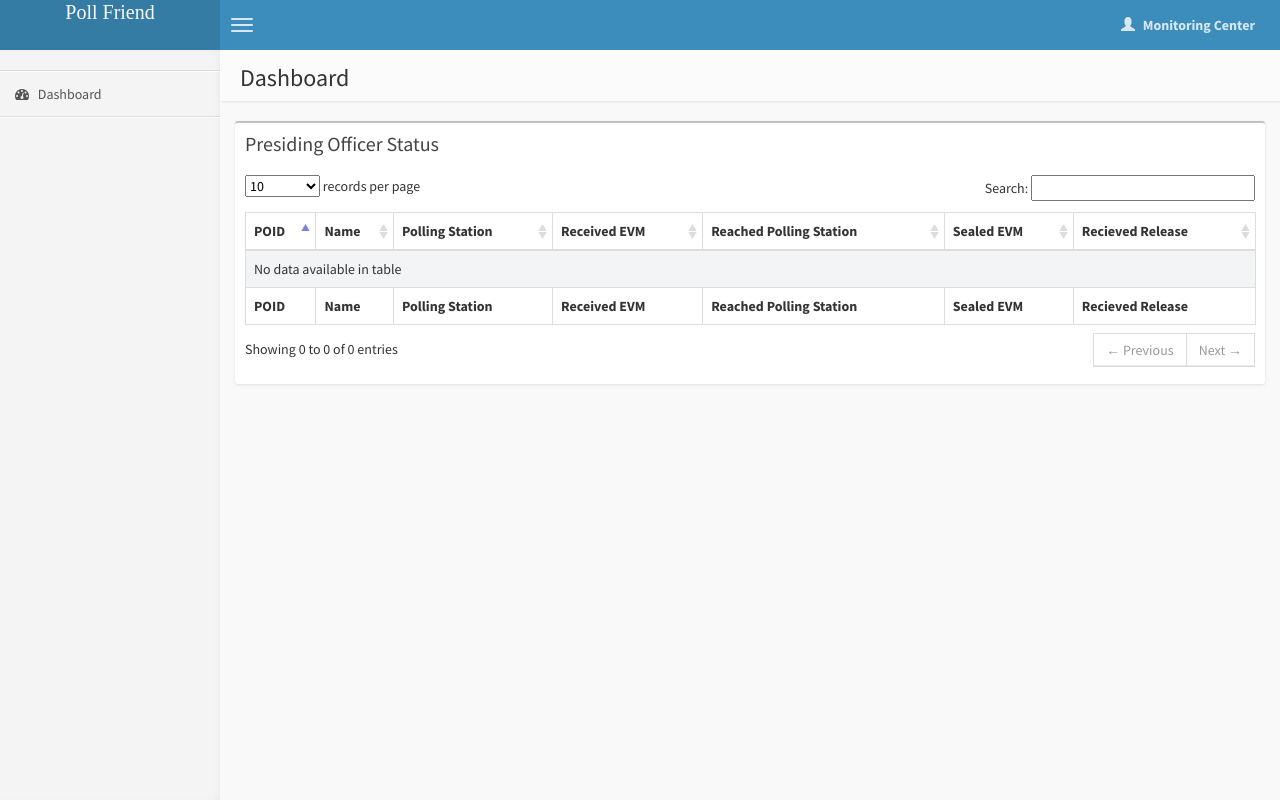
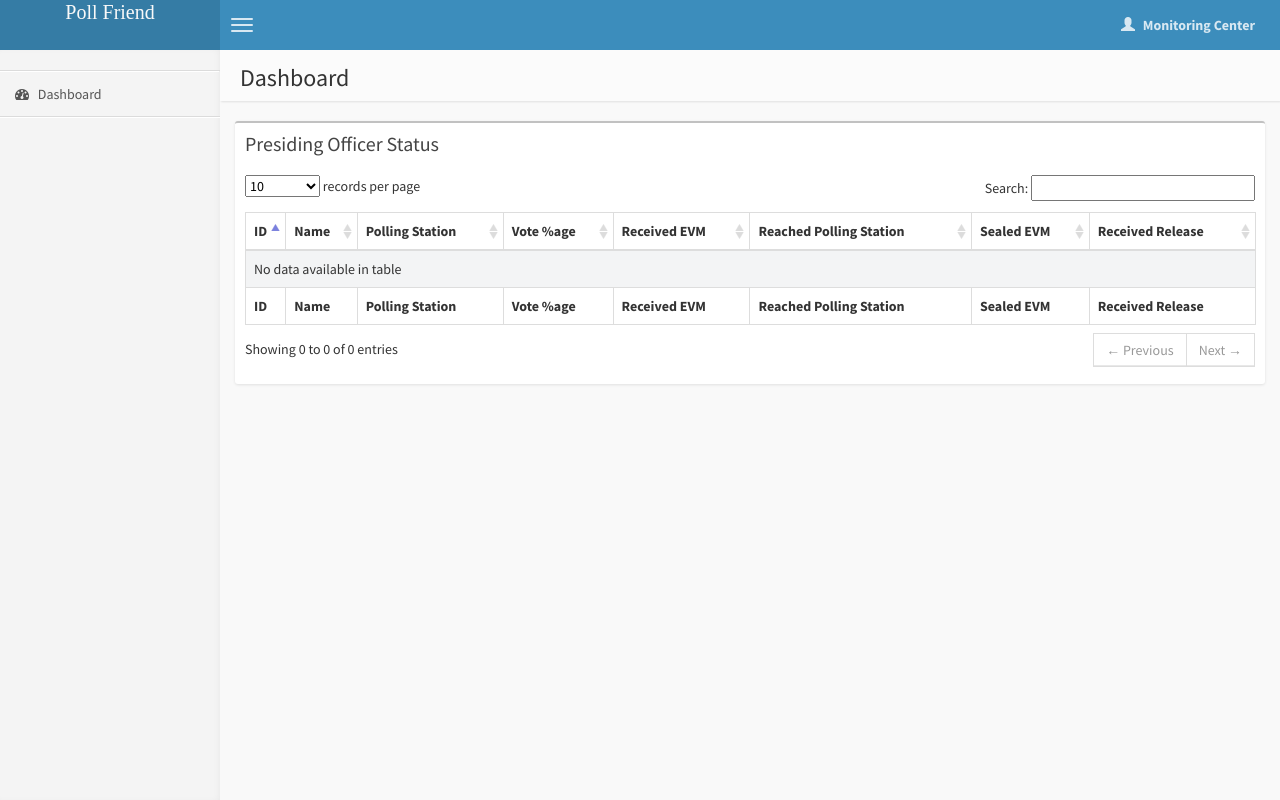
Before and after one commit to shivamneeraj23/PollFriend-Backend, a Django app: page /home/ in a window 1280 px wide. Run offline with Django 3.2, Linux system fonts and the light colour scheme; data that the repository does not hold is empty; some libraries are stand-ins or nearby versions; some web fonts are replaced.

Commit message:
Vote %age in Dashboard! and Handled if no one has yet voted!

```diff
--- a/main/templatetags/main_extras.py
+++ b/main/templatetags/main_extras.py
@@ -7,6 +7,8 @@ register = template.Library()
 @register.simple_tag
 def current_vote_percentage(polling_station):
 	pu = PollUpdate.objects.order_by('-timestamp').filter(polling_station=polling_station)
-	pu = pu[0]
-	percentage = (pu.current_votes * 100)/polling_station.total_voters
+	percentage = 0
+	if len(pu) > 0:
+		pu = pu[0]
+		percentage = (pu.current_votes * 100)/polling_station.total_voters
 	return percentage
--- a/templates/dashboard.html
+++ b/templates/dashboard.html
@@ -1,6 +1,6 @@
 {% extends 'base.html' %}
 {% load staticfiles %}
-
+{% load main_extras %}
 {% block title %} Dashboard {% endblock %}
 
 {% block main_page %}
@@ -23,13 +23,14 @@
                         <table id="example1" class="table table-bordered table-striped">
                             <thead>
                                 <tr>
-                                    <th>POID</th>
+                                    <th>ID</th>
                                     <th>Name</th>
                                     <th>Polling Station</th>
+                                    <th>Vote %age</th>
                                     <th>Received EVM</th>
                                     <th>Reached Polling Station</th>
                                     <th>Sealed EVM</th>
-                                    <th>Recieved Release</th>
+                                    <th>Received Release</th>
                                 </tr>
                             </thead>
 
@@ -39,6 +40,7 @@
                                     <td>{{ k.presiding_officer.username }}</td>
                                     <td>{{k.presiding_officer.first_name}}</td>
                                     <td>{{k.presiding_officer.polling_station.name}}</td>
+                                    <td>{% current_vote_percentage k.presiding_officer.polling_station %}%</td>
 									{% if k.received_evm %}
 									<td style="text-align : center"> <span class ="glyphicon glyphicon-ok " style = "color:green; vertical-align:middle" ></span></td>
 									{% else %}
@@ -65,13 +67,14 @@
                             </tbody>
                             <tfoot>
                                 <tr>
-                                    <th>POID</th>
+                                    <th>ID</th>
                                     <th>Name</th>
                                     <th>Polling Station</th>
+                                    <th>Vote %age</th>
                                     <th>Received EVM</th>
                                     <th>Reached Polling Station</th>
                                     <th>Sealed EVM</th>
-                                    <th>Recieved Release</th>
+                                    <th>Received Release</th>
                                 </tr>
                             </tfoot>
                         </table>
```
